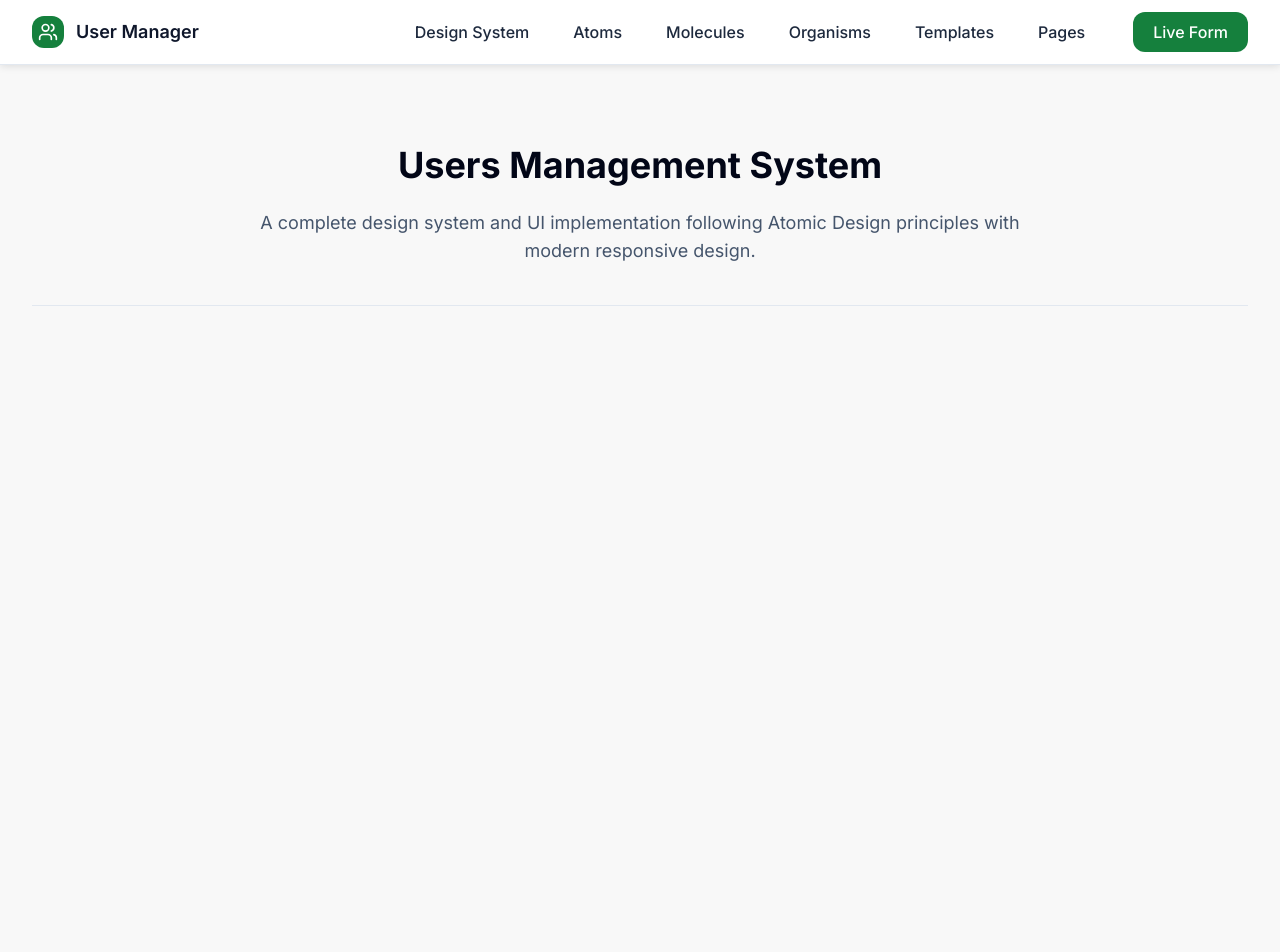
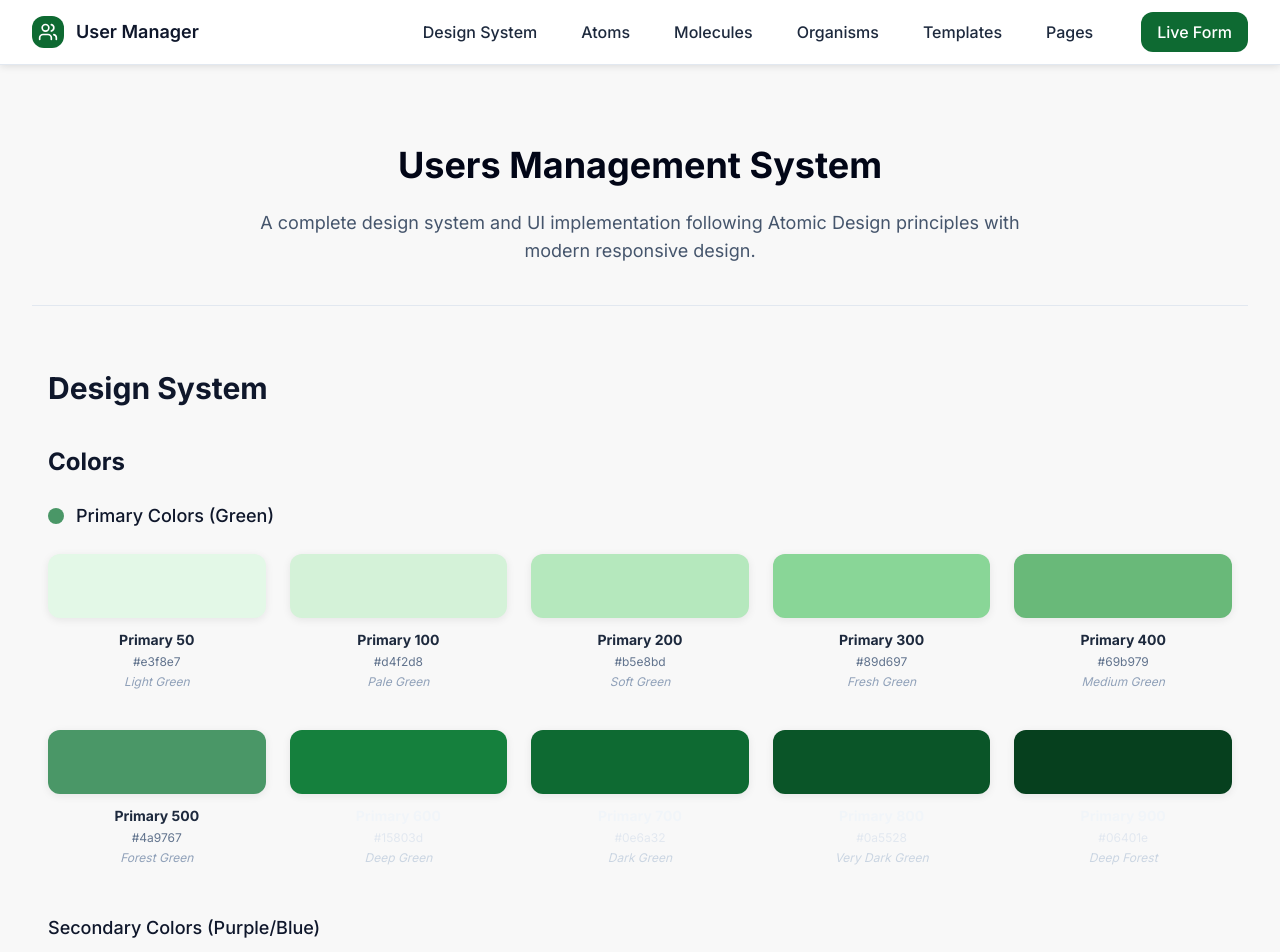
Before and after one commit to abeeratia/Next-js-user-manager, a Next.js app: page / in a window 1280 px wide. Shown: the top 952 px of the page. Before the commit the page ends 800 px from the top, so only its background shows below. Built offline with nearby package versions, Linux system fonts and the light colour scheme.

Commit message:
build complete design system color palette

```diff
--- a/src/app/globals.css
+++ b/src/app/globals.css
@@ -3,40 +3,41 @@
 @theme {
   --color-brand: oklch(0.5 0.18 152 / 1);
 
-  --color-primary-50: #f0fdf4;
-  --color-primary-100: #dcfce7;
-  --color-primary-200: #bbf7d0;
-  --color-primary-300: #86efac;
-  --color-primary-400: #4ade80;
-  --color-primary-500: #22c55e;
-  --color-primary-600: #16a34a;
-  --color-primary-700: #15803d;
-  --color-primary-800: #166534;
-  --color-primary-900: #14532d;
-  --color-primary-950: #052e16;
+  --color-primary-50: #e3f8e7;
+  --color-primary-100: #d4f2d8;
+  --color-primary-200: #b5e8bd;
+  --color-primary-300: #89d697;
+  --color-primary-400: #69b979;
+  --color-primary-500: #4a9767;
+  --color-primary-600: #15803d;
+  --color-primary-700: #0e6a32;
+  --color-primary-800: #0a5528;
+  --color-primary-900: #06401e;
+  --color-primary-950: #03200f;
 
-  --color-secondary-50: #eff6ff;
-  --color-secondary-100: #dbeafe;
-  --color-secondary-200: #bfdbfe;
-  --color-secondary-300: #93c5fd;
-  --color-secondary-400: #60a5fa;
-  --color-secondary-500: #3b82f6;
-  --color-secondary-600: #2563eb;
-  --color-secondary-700: #1d4ed8;
-  --color-secondary-800: #1e40af;
-  --color-secondary-900: #1e3a8a;
-  --color-secondary-950: #172554;
+  --color-secondary-50: #f5f3ff;
+  --color-secondary-100: #e6e5ff;
+  --color-secondary-200: #c7c6ff;
+  --color-secondary-300: #a9a7ff;
+  --color-secondary-400: #8a88ff;
+  --color-secondary-500: #6b69ff;
+  --color-secondary-600: #4c4aff;
+  --color-secondary-700: #2a2947;
+  --color-secondary-800: #1f1e35;
+  --color-secondary-900: #141323;
+  --color-secondary-950: #0d0c18;
 
-  --color-accent-50: #fff7ed;
-  --color-accent-100: #ffedd5;
-  --color-accent-200: #fed7aa;
-  --color-accent-300: #fdba74;
-  --color-accent-400: #fb923c;
-  --color-accent-500: #f97316;
-  --color-accent-600: #ea580c;
-  --color-accent-700: #c2410c;
-  --color-accent-800: #9a3412;
-  --color-accent-900: #7c2d12;
+  --color-accent-50: #fff4ec;
+  --color-accent-100: #ffe8d6;
+  --color-accent-200: #ffd1ad;
+  --color-accent-300: #ffba85;
+  --color-accent-400: #ffa35c;
+  --color-accent-500: #e67e22;
+  --color-accent2-500: oklch(65% .25 40);
+  --color-accent-600: #cc6a1e;
+  --color-accent-700: #b3561a;
+  --color-accent-800: #994316;
+  --color-accent-900: #802f12;
   --color-accent-950: #431407;
 
   --color-neutral-50: #f8fafc;
--- a/src/app/page.tsx
+++ b/src/app/page.tsx
@@ -1,5 +1,6 @@
 import { Header } from "@/components/organisms/Header";
 import { Hero } from "@/components/organisms/Hero";
+import { ColorPalette } from "@/components/organisms/ColorPalette";
 
 export default function Home() {
   return (
@@ -7,6 +8,7 @@ export default function Home() {
       <Header />
       <main className="flex-1">
         <Hero />
+        <ColorPalette />
       </main>
     </div>
   );
--- a/src/components/atoms/Button.tsx
+++ b/src/components/atoms/Button.tsx
@@ -9,7 +9,7 @@ const buttonVariants = cva(
   {
     variants: {
       variant: {
-        default: "bg-primary text-primary-foreground hover:bg-primary/90",
+        default: "bg-primary text-white hover:bg-primary/90",
         brand:
           "text-base cursor-pointer rounded-xl bg-primary-700 text-white hover:bg-primary-800",
         destructive:
@@ -22,9 +22,9 @@ const buttonVariants = cva(
         link: "text-primary underline-offset-4 hover:underline",
       },
       size: {
-        default: "h-10 px-5 py-2",
+        default: "h-10 px-4 py-2",
         sm: "h-9 px-3",
-        lg: "h-11 px-8",
+        lg: "h-10 px-6",
         icon: "h-10 w-10",
       },
     },
--- /dev/null
+++ b/src/components/molecules/ColorSwatch.tsx
@@ -0,0 +1,60 @@
+import * as React from "react";
+import { cn } from "@/lib/utils";
+
+export interface ColorSwatchProps extends React.HTMLAttributes<HTMLDivElement> {
+  name: string;
+  hex: string;
+  label: string;
+  colorClassName: string;
+  lightText?: boolean;
+}
+
+export function ColorSwatch({
+  name,
+  hex,
+  label,
+  colorClassName,
+  lightText,
+  className,
+  ...props
+}: ColorSwatchProps) {
+  return (
+    <div
+      className={cn("flex flex-col items-center gap-3", className)}
+      {...props}
+    >
+      <div
+        className={cn(
+          "h-16 w-full rounded-xl shadow-[0_2px_8px_rgb(0,0,0,0.08)]",
+          colorClassName
+        )}
+      />
+      <div className="flex flex-col items-center text-center gap-1">
+        <span
+          className={cn(
+            "text-sm font-bold",
+            lightText ? "text-slate-100" : "text-slate-800"
+          )}
+        >
+          {name}
+        </span>
+        <span
+          className={cn(
+            "text-xs",
+            lightText ? "text-slate-200" : "text-slate-500"
+          )}
+        >
+          {hex}
+        </span>
+        <span
+          className={cn(
+            "text-xs italic",
+            lightText ? "text-slate-300" : "text-slate-400"
+          )}
+        >
+          {label}
+        </span>
+      </div>
+    </div>
+  );
+}
--- /dev/null
+++ b/src/components/organisms/ColorPalette.tsx
@@ -0,0 +1,112 @@
+import { ColorSwatch } from "@/components/molecules/ColorSwatch";
+import {
+  primaryColors,
+  secondaryColors,
+  accentColors,
+  neutralColors,
+} from "@/constants/colors";
+
+export function ColorPalette() {
+  return (
+    <section className="mx-auto w-full max-w-7xl px-8  py-16 sm:px-10 lg:px-12">
+      <div className="flex flex-col gap-10">
+        <div>
+          <h2 className="text-3xl font-bold text-slate-900">Design System</h2>
+        </div>
+
+        <div className="flex flex-col gap-12">
+          <div className="flex flex-col gap-6">
+            <h3 className="text-2xl font-bold text-slate-900">Colors</h3>
+
+            <div className="flex flex-col gap-6">
+              <div className="flex items-center gap-3">
+                <div className="h-4 w-4 rounded-full bg-primary-500" />
+                <span className="text-lg font-medium text-slate-900">
+                  Primary Colors (Green)
+                </span>
+              </div>
+
+              <div className="grid grid-cols-2 gap-x-6 gap-y-10 sm:grid-cols-3 lg:grid-cols-5">
+                {primaryColors.map((color) => (
+                  <ColorSwatch
+                    key={color.name}
+                    name={color.name}
+                    hex={color.hex}
+                    label={color.label}
+                    colorClassName={color.className}
+                    lightText={color.lightText}
+                  />
+                ))}
+              </div>
+            </div>
+          </div>
+
+          <div className="flex flex-col gap-6">
+            <div className="flex items-center gap-3">
+              <span className="text-lg font-medium text-slate-900">
+                Secondary Colors (Purple/Blue)
+              </span>
+            </div>
+
+            <div className="grid grid-cols-2 gap-x-6 gap-y-10 sm:grid-cols-3 lg:grid-cols-5">
+              {secondaryColors.map((color) => (
+                <ColorSwatch
+                  key={color.name}
+                  name={color.name}
+                  hex={color.hex}
+                  label={color.label}
+                  colorClassName={color.className}
+                  lightText={(color as any).lightText}
+                />
+              ))}
+            </div>
+          </div>
+
+          <div className="flex flex-col gap-6">
+            <div className="flex items-center gap-3">
+              <div className="w-4 h-4 rounded-full bg-accent2-500 mr-2" />
+              <span className="text-lg font-medium text-slate-900">
+                Accent Colors (Orange)
+              </span>
+            </div>
+
+            <div className="grid grid-cols-2 gap-x-6 gap-y-10 sm:grid-cols-3 lg:grid-cols-5">
+              {accentColors.map((color) => (
+                <ColorSwatch
+                  key={color.name}
+                  name={color.name}
+                  hex={color.hex}
+                  label={color.label}
+                  colorClassName={color.className}
+                  lightText={(color as any).lightText}
+                />
+              ))}
+            </div>
+          </div>
+
+          <div className="flex flex-col gap-6">
+            <div className="flex items-center gap-3">
+              <div className="h-4 w-4 rounded-full bg-slate-500" />
+              <span className="text-lg font-medium text-slate-900">
+                Neutral Colors (Slate)
+              </span>
+            </div>
+
+            <div className="grid grid-cols-2 gap-x-6 gap-y-10 sm:grid-cols-3 lg:grid-cols-5">
+              {neutralColors.map((color) => (
+                <ColorSwatch
+                  key={color.name}
+                  name={color.name}
+                  hex={color.hex}
+                  label={color.label}
+                  colorClassName={color.className}
+                  lightText={(color as any).lightText}
+                />
+              ))}
+            </div>
+          </div>
+        </div>
+      </div>
+    </section>
+  );
+}
--- /dev/null
+++ b/src/constants/colors.ts
@@ -0,0 +1,253 @@
+export const primaryColors = [
+  {
+    name: "Primary 50",
+    hex: "#e3f8e7",
+    label: "Light Green",
+    className: "bg-primary-50",
+  },
+  {
+    name: "Primary 100",
+    hex: "#d4f2d8",
+    label: "Pale Green",
+    className: "bg-primary-100",
+  },
+  {
+    name: "Primary 200",
+    hex: "#b5e8bd",
+    label: "Soft Green",
+    className: "bg-primary-200",
+  },
+  {
+    name: "Primary 300",
+    hex: "#89d697",
+    label: "Fresh Green",
+    className: "bg-primary-300",
+  },
+  {
+    name: "Primary 400",
+    hex: "#69b979",
+    label: "Medium Green",
+    className: "bg-primary-400",
+  },
+  {
+    name: "Primary 500",
+    hex: "#4a9767",
+    label: "Forest Green",
+    className: "bg-primary-500",
+  },
+  {
+    name: "Primary 600",
+    hex: "#15803d",
+    label: "Deep Green",
+    className: "bg-primary-600",
+    lightText: true,
+  },
+  {
+    name: "Primary 700",
+    hex: "#0e6a32",
+    label: "Dark Green",
+    className: "bg-primary-700",
+    lightText: true,
+  },
+  {
+    name: "Primary 800",
+    hex: "#0a5528",
+    label: "Very Dark Green",
+    className: "bg-primary-800",
+    lightText: true,
+  },
+  {
+    name: "Primary 900",
+    hex: "#06401e",
+    label: "Deep Forest",
+    className: "bg-primary-900",
+    lightText: true,
+  },
+];
+
+export const secondaryColors = [
+  {
+    name: "Secondary 100",
+    hex: "#e6e5ff",
+    label: "Light Purple",
+    className: "bg-secondary-100",
+  },
+  {
+    name: "Secondary 200",
+    hex: "#c7c6ff",
+    label: "Soft Purple",
+    className: "bg-secondary-200",
+  },
+  {
+    name: "Secondary 300",
+    hex: "#a9a7ff",
+    label: "Medium Purple",
+    className: "bg-secondary-300",
+  },
+  {
+    name: "Secondary 400",
+    hex: "#8a88ff",
+    label: "Purple",
+    className: "bg-secondary-400",
+  },
+  {
+    name: "Secondary 500",
+    hex: "#6b69ff",
+    label: "Violet",
+    className: "bg-secondary-500",
+    lightText: true,
+  },
+  {
+    name: "Secondary 600",
+    hex: "#4c4aff",
+    label: "Deep Violet",
+    className: "bg-secondary-600",
+    lightText: true,
+  },
+  {
+    name: "Secondary 700",
+    hex: "#2a2947",
+    label: "Dark Blue/Purple",
+    className: "bg-secondary-700",
+    lightText: true,
+  },
+  {
+    name: "Secondary 800",
+    hex: "#1f1e35",
+    label: "Very Dark Blue",
+    className: "bg-secondary-800",
+    lightText: true,
+  },
+  {
+    name: "Secondary 900",
+    hex: "#141323",
+    label: "Navy Blue",
+    className: "bg-secondary-900",
+    lightText: true,
+  },
+];
+
+export const accentColors = [
+  {
+    name: "Accent 100",
+    hex: "#ffe8d6",
+    label: "Light Orange",
+    className: "bg-accent-100",
+  },
+  {
+    name: "Accent 200",
+    hex: "#ffd1ad",
+    label: "Pale Orange",
+    className: "bg-accent-200",
+  },
+  {
+    name: "Accent 300",
+    hex: "#ffba85",
+    label: "Soft Orange",
+    className: "bg-accent-300",
+  },
+  {
+    name: "Accent 400",
+    hex: "#ffa35c",
+    label: "Orange",
+    className: "bg-accent-400",
+  },
+  {
+    name: "Accent 500",
+    hex: "#e67e22",
+    label: "Warm Orange",
+    className: "bg-accent-500",
+    lightText: true,
+  },
+  {
+    name: "Accent 600",
+    hex: "#cc6a1e",
+    label: "Deep Orange",
+    className: "bg-accent-600",
+    lightText: true,
+  },
+  {
+    name: "Accent 700",
+    hex: "#b3561a",
+    label: "Dark Orange",
+    className: "bg-accent-700",
+    lightText: true,
+  },
+  {
+    name: "Accent 800",
+    hex: "#994316",
+    label: "Burnt Orange",
+    className: "bg-accent-800",
+    lightText: true,
+  },
+  {
+    name: "Accent 900",
+    hex: "#802f12",
+    label: "Rust",
+    className: "bg-accent-900",
+    lightText: true,
+  },
+];
+
+export const neutralColors = [
+  {
+    name: "Slate 50",
+    hex: "#F8FAFC",
+    label: "",
+    className: "bg-slate-50 border border-slate-200",
+  },
+  {
+    name: "Slate 100",
+    hex: "#F1F5F9",
+    label: "",
+    className: "bg-slate-100 border border-slate-200",
+  },
+  {
+    name: "Slate 200",
+    hex: "#E2E8F0",
+    label: "",
+    className: "bg-slate-200",
+  },
+  {
+    name: "Slate 300",
+    hex: "#CBD5E1",
+    label: "",
+    className: "bg-slate-300",
+  },
+  {
+    name: "Slate 400",
+    hex: "#94A3B8",
+    label: "",
+    className: "bg-slate-400",
+  },
+  {
+    name: "Slate 500",
+    hex: "#64748B",
+    label: "",
+    className: "bg-slate-500",
+  },
+  {
+    name: "Slate 600",
+    hex: "#475569",
+    label: "",
+    className: "bg-slate-600",
+  },
+  {
+    name: "Slate 700",
+    hex: "#334155",
+    label: "",
+    className: "bg-slate-700",
+  },
+  {
+    name: "Slate 800",
+    hex: "#1E293B",
+    label: "",
+    className: "bg-slate-800",
+  },
+  {
+    name: "Slate 900",
+    hex: "#0F172A",
+    label: "",
+    className: "bg-slate-900",
+  },
+];
```
